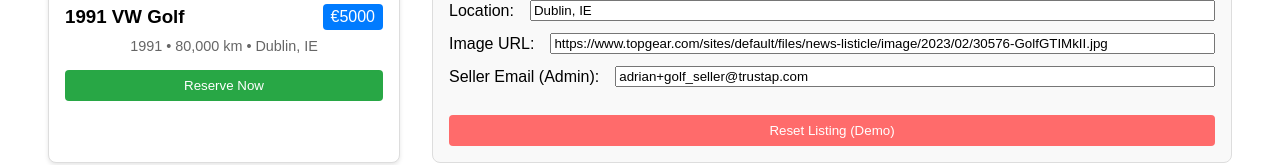
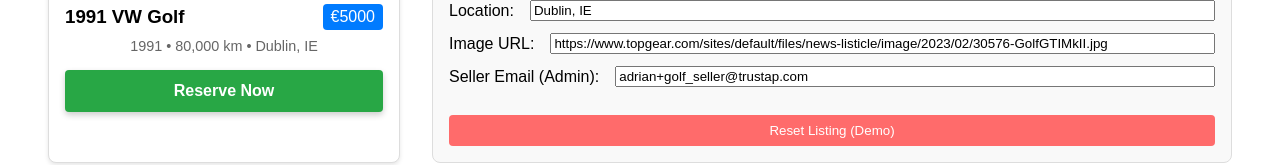
Before and after one commit to adrian-trustap/trustap-demo, a React (Vite) app in the folder frontend/: page / in a window 1280 px wide. Shown: the part 323-488 px from the top of the page. Built offline with nearby package versions, Linux system fonts and the light colour scheme; no server answers.

Commit message:
update frontend

```diff
--- a/frontend/src/Listing.jsx
+++ b/frontend/src/Listing.jsx
@@ -108,15 +108,21 @@ useEffect(() => {
             style={{
               marginTop: "1rem",
               width: "100%",
-              background: "#28a745",
-              color: "#fff",
+              background: disabled ? "#ccc" : loading ? "#ffc107" : "#28a745",
+              color: disabled ? "#555" : "#fff",
               border: "none",
-              padding: "0.5rem",
+              padding: "0.75rem",
               borderRadius: "4px",
-              cursor: "pointer",
+              cursor: disabled ? "not-allowed" : "pointer",
+              fontWeight: "bold",
+              fontSize: "1rem",
+              transition: "all 0.3s ease",
+              boxShadow: disabled
+                ? "inset 0 0 5px rgba(0,0,0,0.2)"
+                : "0 3px 6px rgba(0,0,0,0.2)",
             }}
           >
-            {disabled ? "Reserved" : loading ? "Reserving..." : "Reserve Now"}
+            {disabled ? "🚫 RESERVED" : loading ? "⏳ Reserving..." : "Reserve Now"}
           </button>
         </div>
       </div>
```
